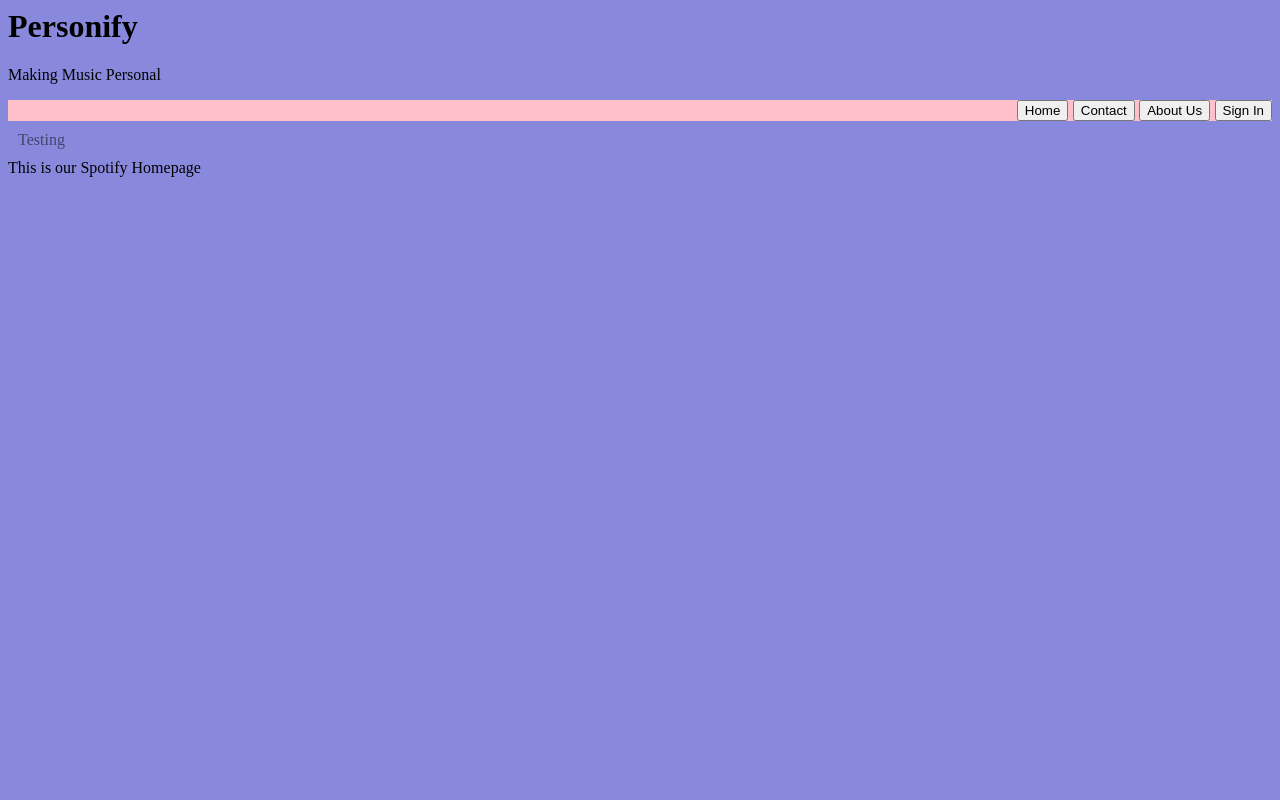
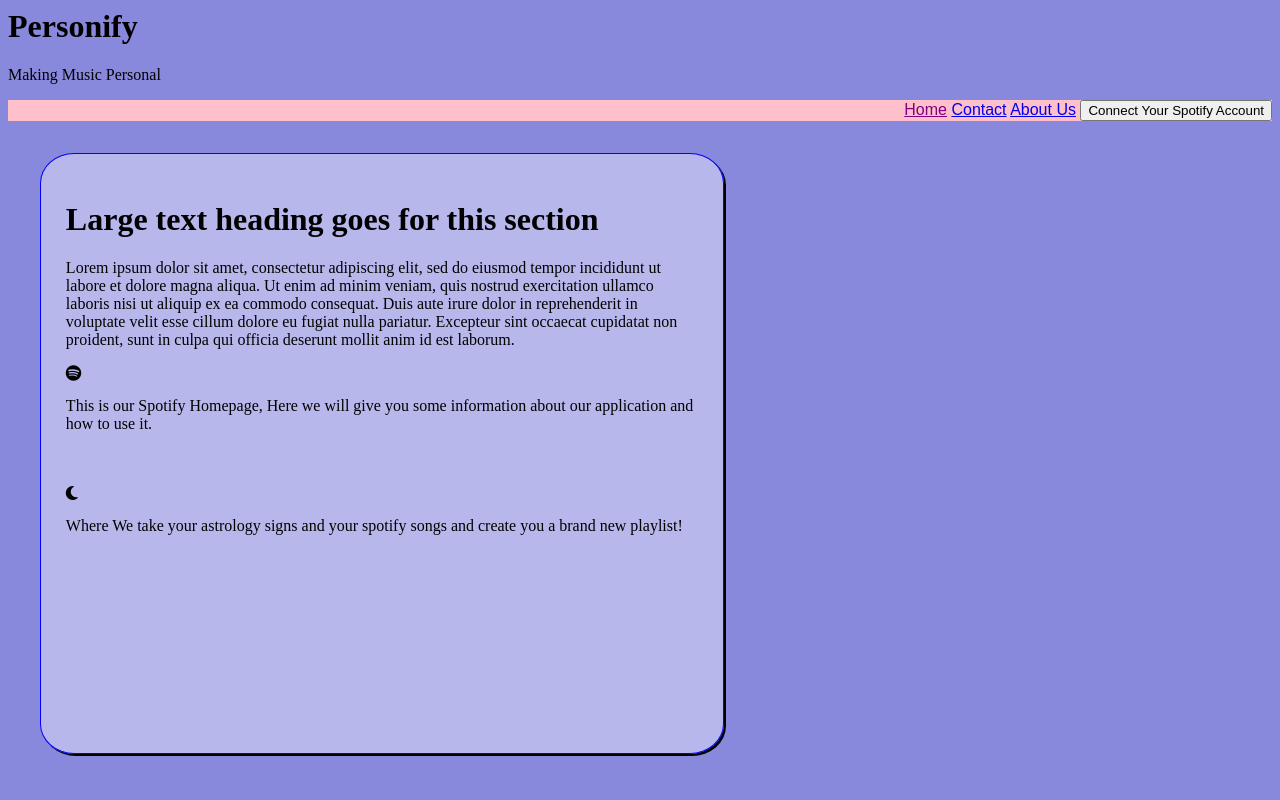
Before and after one commit to arielbrice/Personify-Capstone, a Flask app: page / in a window 1280 px wide. Run offline with Flask 2, Linux system fonts and the light colour scheme; some libraries are stand-ins or nearby versions.

Commit message:
UI Changes towards the front end

```diff
--- a/static/css/_home.scss
+++ b/static/css/_home.scss
@@ -1,6 +1,21 @@
 
 body{
     background-color: $lightLavender;
+}
+.homeitem{
+    color: purple;
+}
+.box{
+    border: 1px solid blue;
+    border-radius: 5%;
+    background-color: rgba(230, 230, 250, 0.493);
+    box-shadow: 2px 2px black;
+    width: 50%;
+    height: 70%;
+    margin: 2.5%;
+    padding: 2%;
+    text-size-adjust: 100%;
+    overflow:scroll;
 }
 .scrollmenu{
  overflow: hidden;
--- a/static/css/style.css
+++ b/static/css/style.css
@@ -1,5 +1,26 @@
 body {
   background-color: #8888dc;
+}
+
+.homeitem {
+  color: purple;
+}
+
+.box {
+  border: 1px solid blue;
+  border-radius: 5%;
+  background-color: rgba(230, 230, 250, 0.493);
+  -webkit-box-shadow: 2px 2px black;
+          box-shadow: 2px 2px black;
+  width: 50%;
+  height: 70%;
+  margin: 2.5%;
+  padding: 2%;
+  -webkit-text-size-adjust: 100%;
+     -moz-text-size-adjust: 100%;
+      -ms-text-size-adjust: 100%;
+          text-size-adjust: 100%;
+  overflow: scroll;
 }
 
 .scrollmenu {
--- a/templates/home.html
+++ b/templates/home.html
@@ -1,4 +1,4 @@
-
+<script src="https://kit.fontawesome.com/a1dabbfe3b.js" crossorigin="anonymous"></script>
 <html>
 	<head>
 
@@ -9,19 +9,23 @@
 		<h1>Personify</h1>
 		<p>Making Music Personal</p>
 		<div class="scrollmenu">
-			<a href="home" ><button type = "button">Home</button></a>
-			<a href="contact"><button type = "button">Contact</button></a>
-			<a href="about"><button type = "button">About Us</button></a>
-			<a href="login"><button type = "button">Sign In</button></a>
+			<a href="home" class="homeitem" >Home</a>
+			<a href="contact">Contact</a>
+			<a href="about">About Us</a>
+			<a href="login"><button type = "button">Connect Your Spotify Account</button></a>
 		  </div>
 
 	</head>
+	<body >
+		<div class="box">
+			<h1>Large text heading goes for this section</h1>
+			<p>Lorem ipsum dolor sit amet, consectetur adipiscing elit, sed do eiusmod tempor incididunt ut labore et dolore magna aliqua. Ut enim ad minim veniam, quis nostrud exercitation ullamco laboris nisi ut aliquip ex ea commodo consequat. Duis aute irure dolor in reprehenderit in voluptate velit esse cillum dolore eu fugiat nulla pariatur. Excepteur sint occaecat cupidatat non proident, sunt in culpa qui officia deserunt mollit anim id est laborum.</p>
 
-	<body >
-		<div class="tab-content col-md-12"
-		style="	width:600px;
-		opacity: .5;
-        margin:10px;">Testing </div>
-        This is our Spotify Homepage
+			<i class="fa-brands fa-spotify"></i>
+			<p>This is our Spotify Homepage, Here we will give you some information about our application and how to use it.</p>
+			<br></br>
+			<i class="fa-solid fa-moon"></i>
+			<p>Where We take your astrology signs and your spotify songs and create you a brand new playlist!</p>
+		</div>
 	</body>
 </html>
```
Also changed, not shown: 1 other file.
